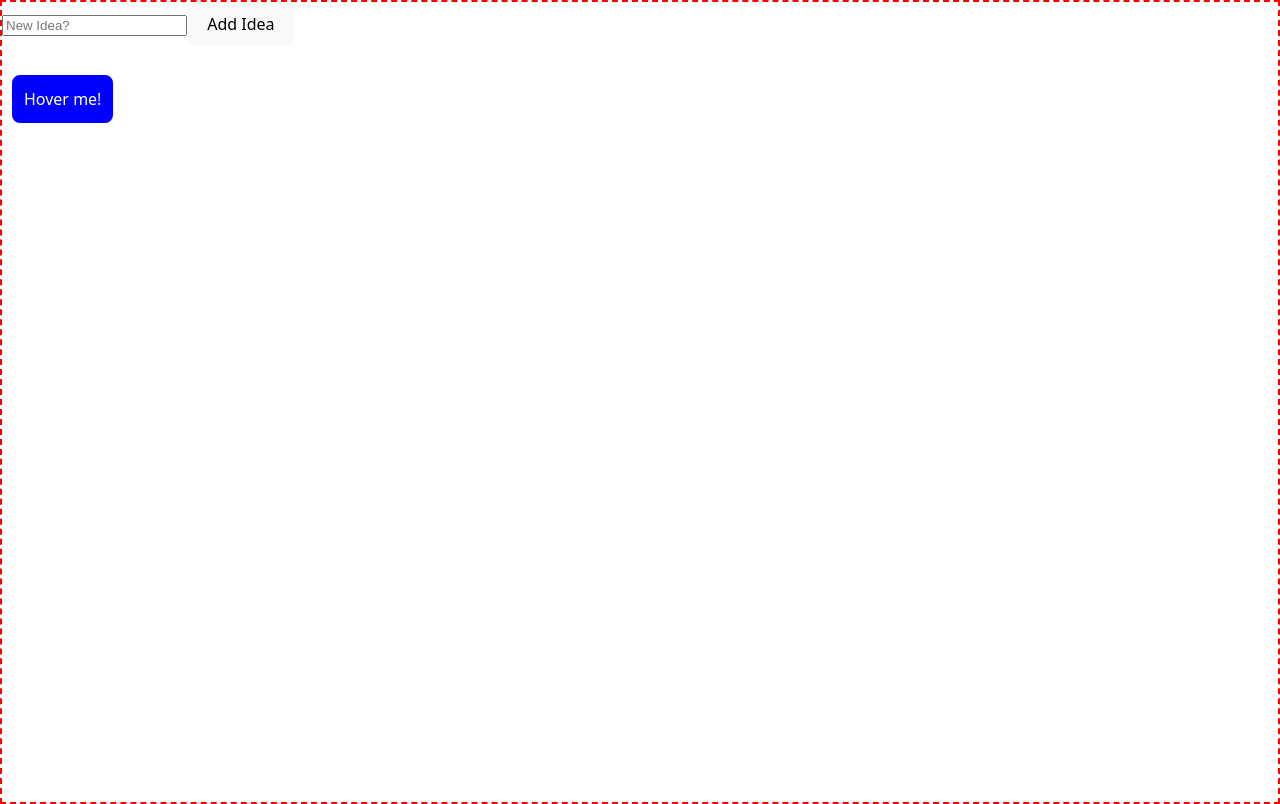
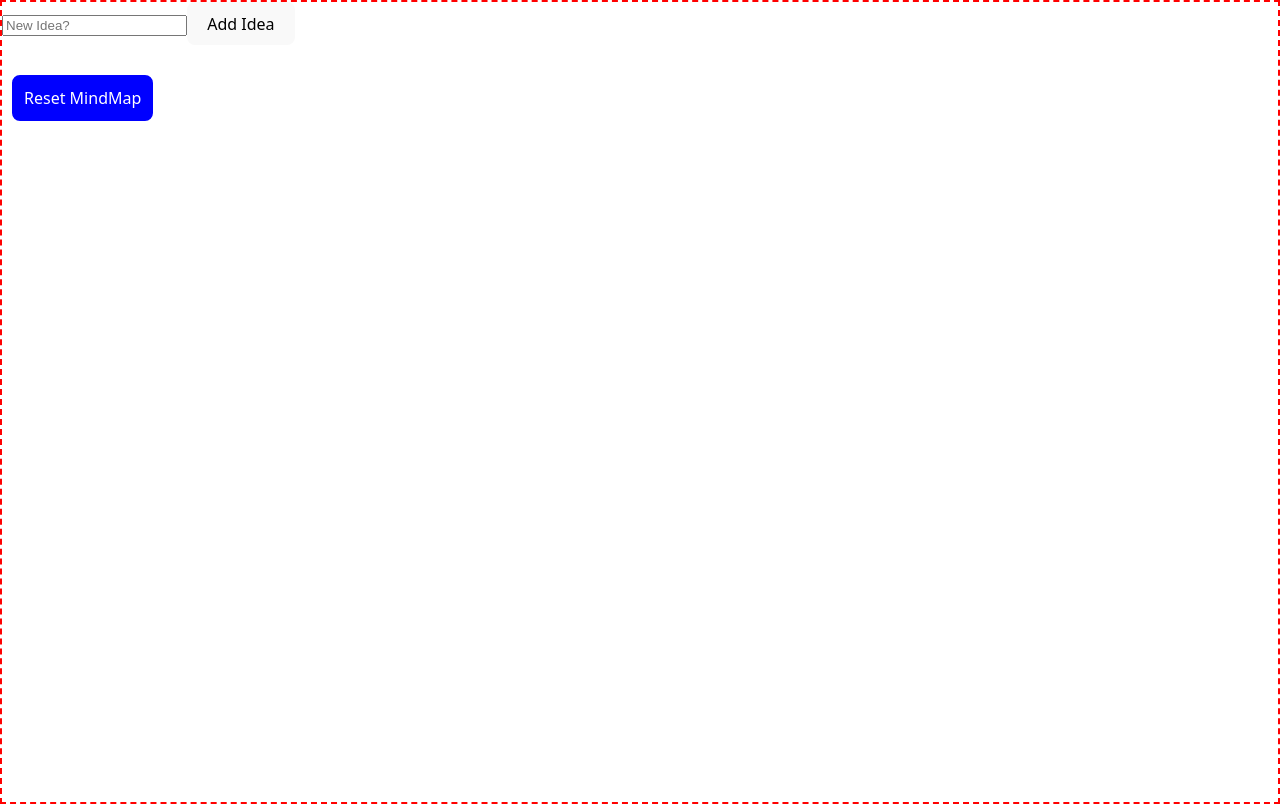
Before and after one commit to r4njith-kali/sample_react, a React (Vite) app: page / in a window 1280 px wide. Built offline with nearby package versions, Linux system fonts and the light colour scheme.

Commit message:
Created hover effect for clear mindmap button

```diff
--- a/src/App.jsx
+++ b/src/App.jsx
@@ -38,7 +38,7 @@ function App() {
         ))}
       </div>
 
-      <div
+      <button onClick={() => setIdeas([])}
         style={{
           ...nodeStyle,
           transition: 'all 0.25s ease-in-out',
@@ -49,9 +49,7 @@ function App() {
         onMouseEnter={(e) => e.currentTarget.style.backgroundColor = 'darkblue'}
         onMouseLeave={(e) => e.currentTarget.style.backgroundColor = 'blue'}
 
-      >
-        Hover me!
-      </div>
+        >Reset MindMap</button>
     </div>
   );
 }
```
